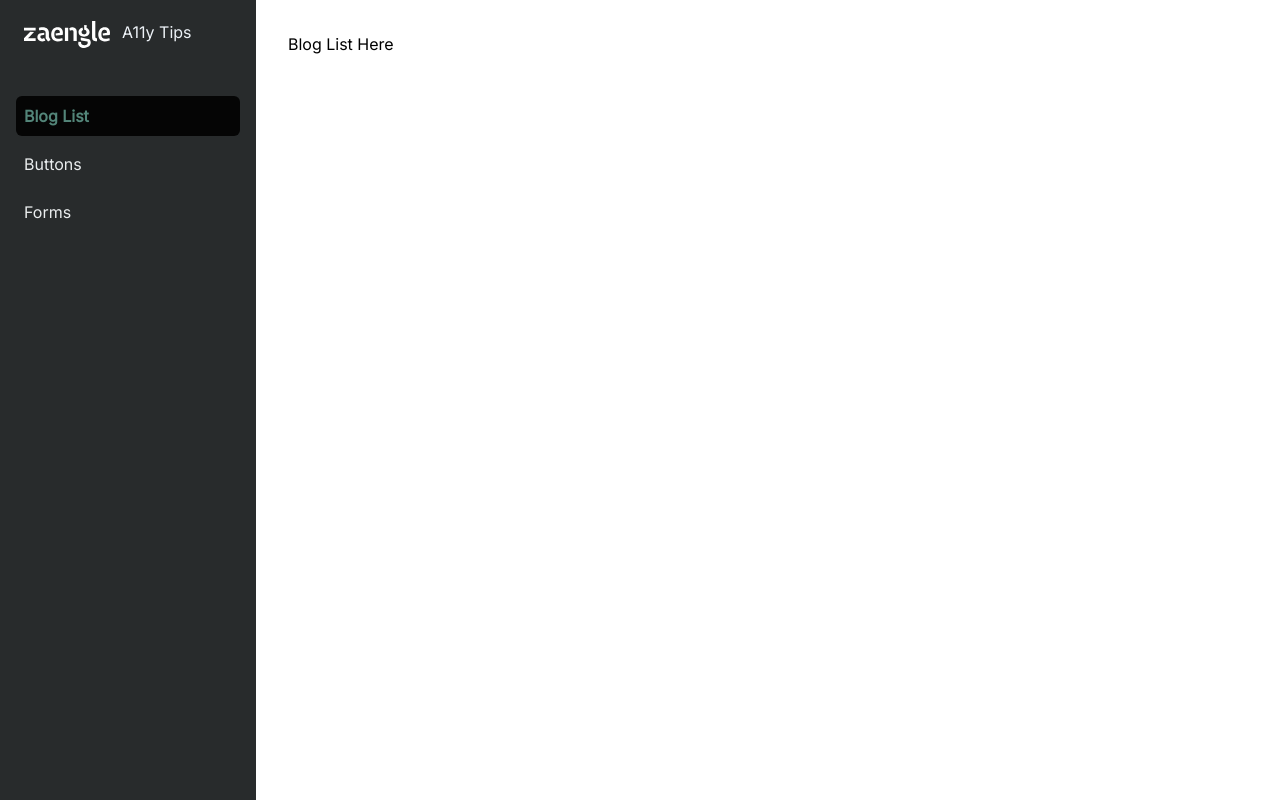
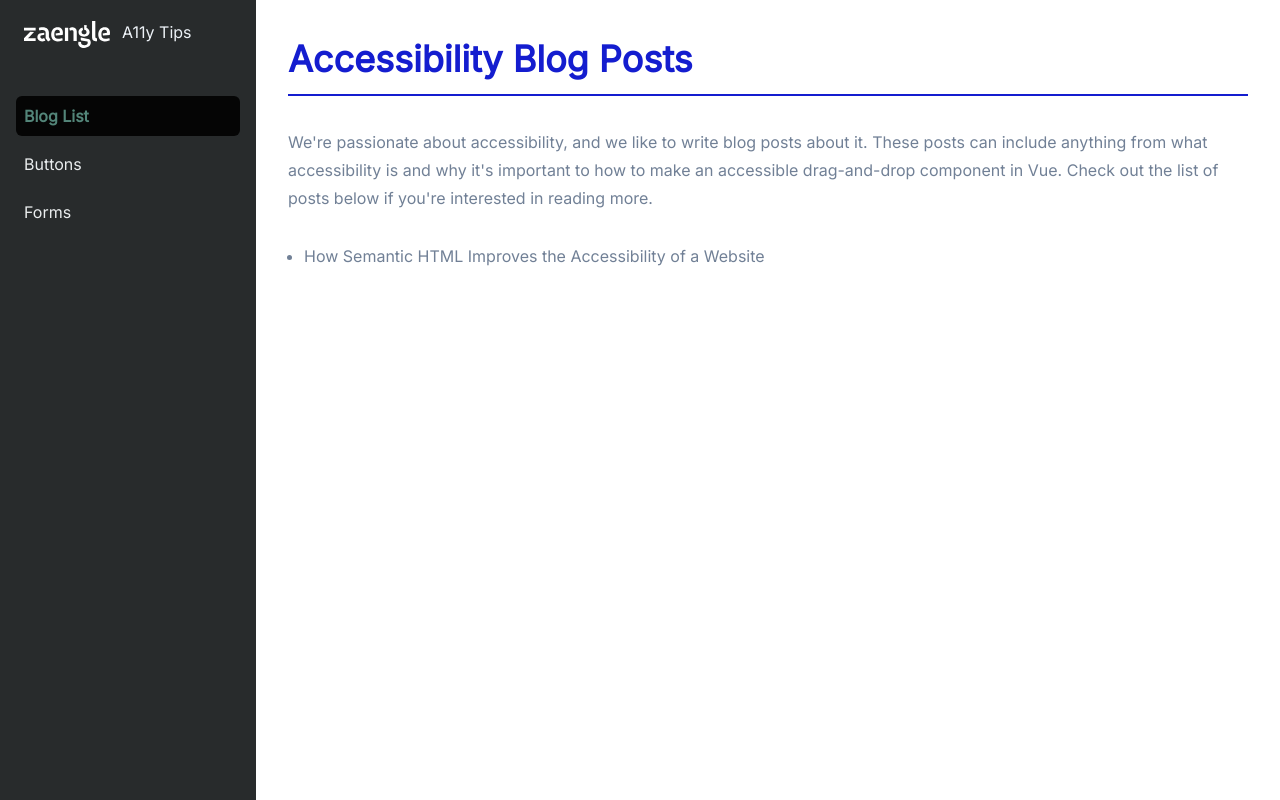
Before and after one commit to movntains/accessibility-reference, a Nuxt app: page /blogs in a window 1280 px wide. Built offline with nearby package versions, Linux system fonts and the light colour scheme; what @tailwindcss/custom-forms, @tailwindcss/ui would draw is missing.

Commit message:
Updates blog list page

```diff
--- /dev/null
+++ b/components/sections/blogs/BlogPostList.vue
@@ -0,0 +1,32 @@
+<template>
+  <ul class="list-disc ml-4">
+    <li
+      v-for="(post, index) in posts"
+      :key="`post-${index}`"
+    >
+      <a
+        :href="post.link"
+        target="_blank"
+        rel="noopener noreferrer"
+        class="hover:text-brand-blue hover:underline"
+        v-text="post.title"
+      />
+    </li>
+  </ul>
+</template>
+
+<script type="text/babel">
+export default {
+  name: 'BlogPostList',
+  data() {
+    return {
+      posts: [
+        {
+          title: 'How Semantic HTML Improves the Accessibility of a Website',
+          link: 'https://zaengle.com/blog/how-semantic-html-will-improve-the-accessibility-of-a-website',
+        },
+      ],
+    }
+  },
+}
+</script>
--- a/pages/blogs/index.vue
+++ b/pages/blogs/index.vue
@@ -1,11 +1,24 @@
 <template>
-  <div>
-    Blog List Here
+  <div class="container mb-10 text-gray-600">
+    <h1
+      class="page-heading"
+      v-text="'Accessibility Blog Posts'"
+    />
+    <p
+      class="mb-8"
+      v-text="`We're passionate about accessibility, and we like to write blog posts about it. These posts can include anything from what accessibility is and why it's important to how to make an accessible drag-and-drop component in Vue. Check out the list of posts below if you're interested in reading more.`"
+    />
+    <BlogPostList />
   </div>
 </template>
 
 <script type="text/babel">
+import BlogPostList from '@/components/sections/blogs/BlogPostList'
+
 export default {
-  name: 'BlogsPage',
+  name: 'BlogListPage',
+  components: {
+    BlogPostList,
+  },
 }
 </script>
```
